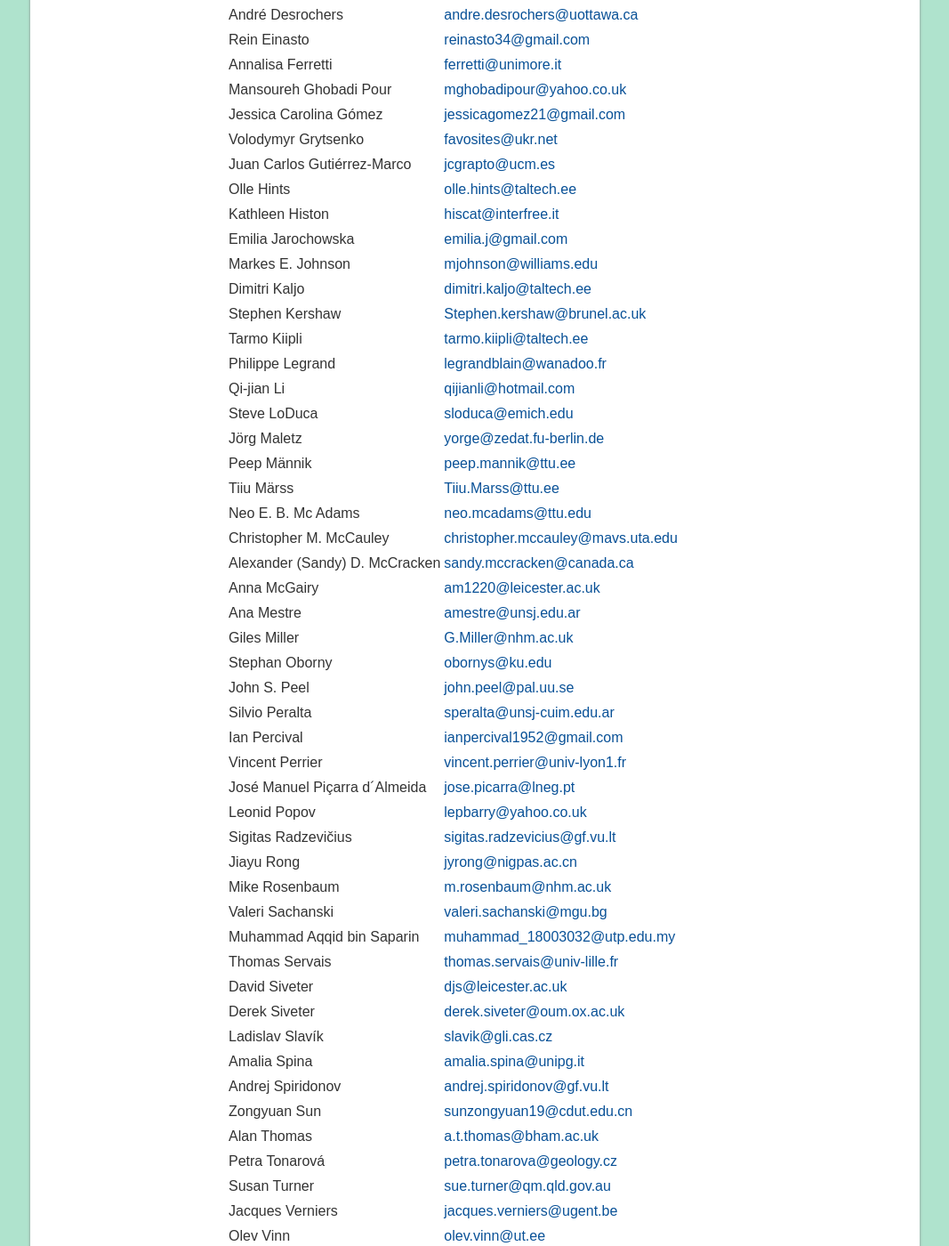
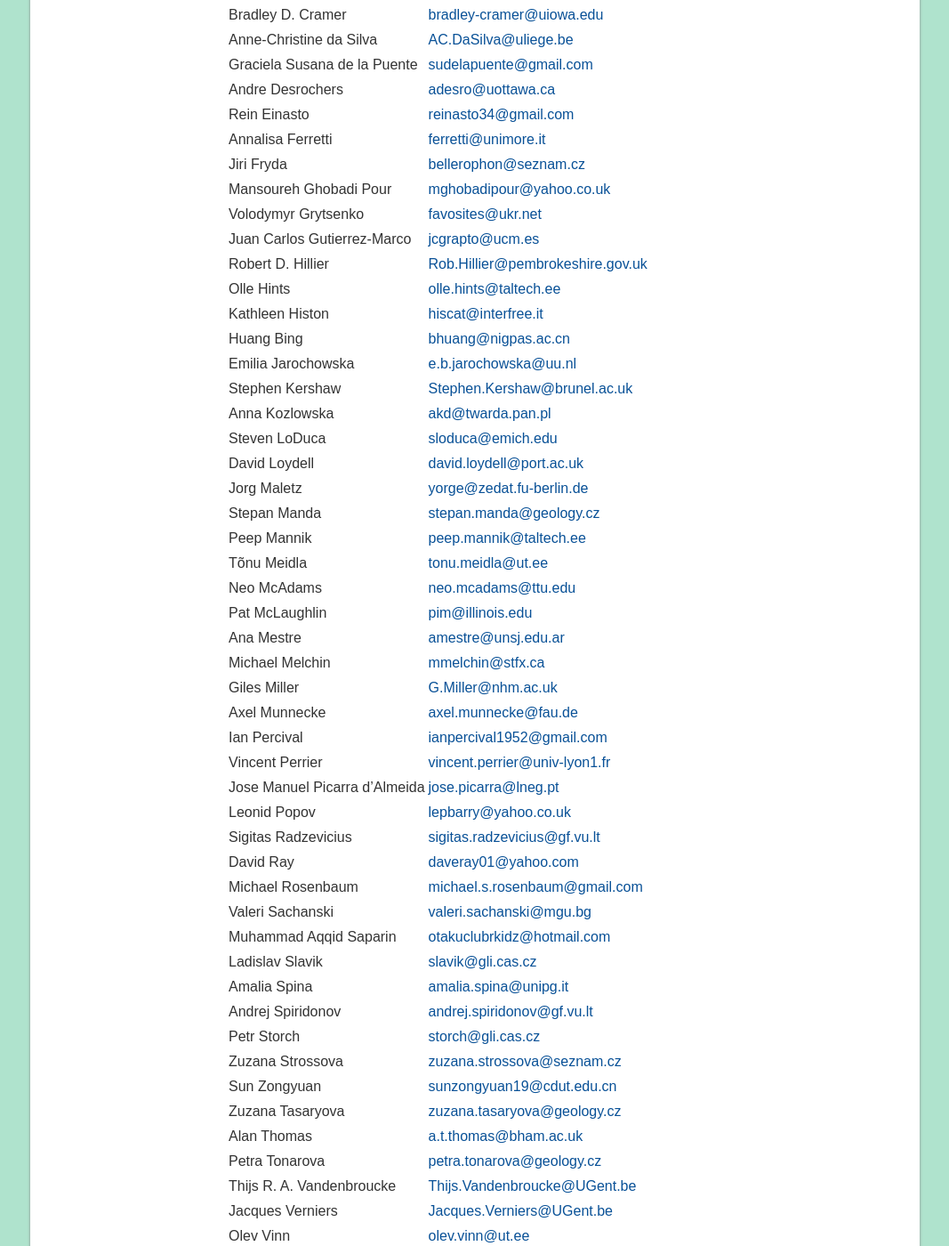
Before and after one commit to i-c-stratigraphy/subcommission-silurian, a Jekyll site: the page built from pages/specailists.md, in a window 1280 px wide and 1400 px high, scrolled down 770 px. Shown: the whole window at 89% size, without its empty margins (106-1173 px from the left). Built offline with Jekyll 4.4.1, drawn with Linux system fonts in a browser that asks for light colours; some of the changed text lies outside the part shown.

Commit message:
Update specailists.md

```diff
--- a/pages/specailists.md
+++ b/pages/specailists.md
@@ -13,67 +13,69 @@ Fernando Alvarez | <fernando@geol.uniovi.es>
 B. Gudveig Baarli | <gbaarli@williams.edu>
 Chris Barnes | <crbarnes@uvic.ca>
 James E. Barrick | <jim.barrick@ttu.edu>
+Carlton Brett | <carlton.brett@uc.edu>
 Frank R. Brunton | <frank.brunton@ontario.ca>
-Carole J. Burrow | <carole.burrow@gmail.com>
-Xu Chen | <xuchen@nigpas.ac.cn>
-Zhongyang Chen | <zychen@nigpas.ac.cn>
-Maria G. Corriga | <corrigamariagiovanna@gmail.com>
-G. Susana de la Puente | <sudelapuente@gmail.com>
-André Desrochers | <andre.desrochers@uottawa.ca>
+Mikael Calner | <mikael.calner@geol.lu.se>
+Chen Zhongyang | <zychen@nigpas.ac.cn>
+Carlo Corradini | <ccorradini@units.it>
+Maria G. Corriga | <mariagiovanna.corriga@units.it>
+Bradley D. Cramer | <bradley-cramer@uiowa.edu>
+Anne-Christine da Silva | <AC.DaSilva@uliege.be>
+Graciela Susana de la Puente | <sudelapuente@gmail.com>
+Andre Desrochers | <adesro@uottawa.ca>
 Rein Einasto | <reinasto34@gmail.com>
 Annalisa Ferretti | <ferretti@unimore.it>
+Jiri Fryda | <bellerophon@seznam.cz>
 Mansoureh Ghobadi Pour | <mghobadipour@yahoo.co.uk>
-Jessica Carolina Gómez | <jessicagomez21@gmail.com>
 Volodymyr Grytsenko | <favosites@ukr.net>
-Juan Carlos Gutiérrez-Marco | <jcgrapto@ucm.es>
+Juan Carlos Gutierrez-Marco | <jcgrapto@ucm.es>
+Robert D. Hillier | <Rob.Hillier@pembrokeshire.gov.uk>
 Olle Hints | <olle.hints@taltech.ee>
 Kathleen Histon | <hiscat@interfree.it>
-Emilia Jarochowska | <emilia.j@gmail.com>
-Markes E. Johnson | <mjohnson@williams.edu>
-Dimitri Kaljo | <dimitri.kaljo@taltech.ee>
-Stephen Kershaw | <Stephen.kershaw@brunel.ac.uk>
-Tarmo Kiipli | <tarmo.kiipli@taltech.ee>
-Philippe Legrand | <legrandblain@wanadoo.fr>
-Qi-jian Li | <qijianli@hotmail.com>
-Steve LoDuca | <sloduca@emich.edu>
-Jörg Maletz | <yorge@zedat.fu-berlin.de>
-Peep Männik | <peep.mannik@ttu.ee>
-Tiiu Märss | <Tiiu.Marss@ttu.ee>
-Neo E. B. Mc Adams | <neo.mcadams@ttu.edu>
-Christopher M. McCauley | <christopher.mccauley@mavs.uta.edu>
-Alexander (Sandy) D. McCracken | <sandy.mccracken@canada.ca>
-Anna McGairy | <am1220@leicester.ac.uk>
+Huang Bing | <bhuang@nigpas.ac.cn>
+Emilia Jarochowska | <e.b.jarochowska@uu.nl>
+Stephen Kershaw | <Stephen.Kershaw@brunel.ac.uk>
+Anna Kozlowska | <akd@twarda.pan.pl>
+Steven LoDuca | <sloduca@emich.edu>
+David Loydell | <david.loydell@port.ac.uk>
+Jorg Maletz | <yorge@zedat.fu-berlin.de>
+Stepan Manda | <stepan.manda@geology.cz>
+Peep Mannik | <peep.mannik@taltech.ee>
+Tõnu Meidla | <tonu.meidla@ut.ee>
+Neo McAdams | <neo.mcadams@ttu.edu>
+Pat McLaughlin | <pim@illinois.edu>
 Ana Mestre | <amestre@unsj.edu.ar>
+Michael Melchin | <mmelchin@stfx.ca>
 Giles Miller | <G.Miller@nhm.ac.uk>
-Stephan Oborny | <obornys@ku.edu>
-John S. Peel | <john.peel@pal.uu.se>
-Silvio Peralta | <speralta@unsj-cuim.edu.ar>
+Axel Munnecke | <axel.munnecke@fau.de>
 Ian Percival | <ianpercival1952@gmail.com>
 Vincent Perrier | <vincent.perrier@univ-lyon1.fr>
-José Manuel Piçarra d´Almeida | <jose.picarra@lneg.pt>
+Jose Manuel Picarra d'Almeida | <jose.picarra@lneg.pt>
 Leonid Popov | <lepbarry@yahoo.co.uk>
-Sigitas Radzevičius | <sigitas.radzevicius@gf.vu.lt>
-Jiayu Rong | <jyrong@nigpas.ac.cn>
-Mike Rosenbaum | <m.rosenbaum@nhm.ac.uk>
+Sigitas Radzevicius | <sigitas.radzevicius@gf.vu.lt>
+David Ray | <daveray01@yahoo.com>
+Michael Rosenbaum | <michael.s.rosenbaum@gmail.com>
 Valeri Sachanski | <valeri.sachanski@mgu.bg>
-Muhammad Aqqid bin Saparin | <muhammad_18003032@utp.edu.my>
-Thomas Servais | <thomas.servais@univ-lille.fr>
-David Siveter | <djs@leicester.ac.uk>
-Derek Siveter | <derek.siveter@oum.ox.ac.uk>
-Ladislav Slavík | <slavik@gli.cas.cz>
+Muhammad Aqqid Saparin | <otakuclubrkidz@hotmail.com>
+Ladislav Slavik | <slavik@gli.cas.cz>
 Amalia Spina | <amalia.spina@unipg.it>
 Andrej Spiridonov | <andrej.spiridonov@gf.vu.lt>
-Zongyuan Sun | <sunzongyuan19@cdut.edu.cn>
+Petr Storch | <storch@gli.cas.cz>
+Zuzana Strossova | <zuzana.strossova@seznam.cz>
+Sun Zongyuan | <sunzongyuan19@cdut.edu.cn>
+Zuzana Tasaryova | <zuzana.tasaryova@geology.cz>
 Alan Thomas | <a.t.thomas@bham.ac.uk>
-Petra Tonarová | <petra.tonarova@geology.cz>
-Susan Turner | <sue.turner@qm.qld.gov.au>
-Jacques Verniers | <jacques.verniers@ugent.be>
+Petra Tonarova | <petra.tonarova@geology.cz>
+Thijs R. A. Vandenbroucke | <Thijs.Vandenbroucke@UGent.be>
+Jacques Verniers | <Jacques.Verniers@UGent.be>
 Olev Vinn | <olev.vinn@ut.ee>
-Guangxu Wang | <gxwang@nigpas.ac.cn>
-Xiaofeng Wang | <ycwangxiaofeng@163.com>
-Rongchang Wu | <rcwu@nigpas.ac.cn>
-Seth A. Young | <sayoung2@fsu.edu>
-Wenwei Yuan | <wwyuan@nigpas.ac.cn>
-Renbin Zhan | <rbzhan@nigpas.ac.cn>
-Yuandong Zhang | <ydzhang@nigpas.ac.cn>
-Wenjin Zhao | <zhaowenjin@ivpp.ac.cn>
+Wang Guangxu | <gxwang@nigpas.ac.cn>
+Wang Xiaofeng | <2872356669@qq.com>
+James Wheeley | <j.r.wheeley@bham.ac.uk>
+Nina Wichern | <nwichern@uni-muenster.de>
+Wei Xin | <xwei@nigpas.ac.cn>
+Wu Rongchang | <rcwu@nigpas.ac.cn>
+Seth Young | <sayoung2@fsu.edu>
+Zhan Renbin | <rbzhan@nigpas.ac.cn>
+Zhang Yuandong | <ydzhang@nigpas.ac.cn>
+Zhao Wenjin | <zhaowenjin@ivpp.ac.cn>
```
